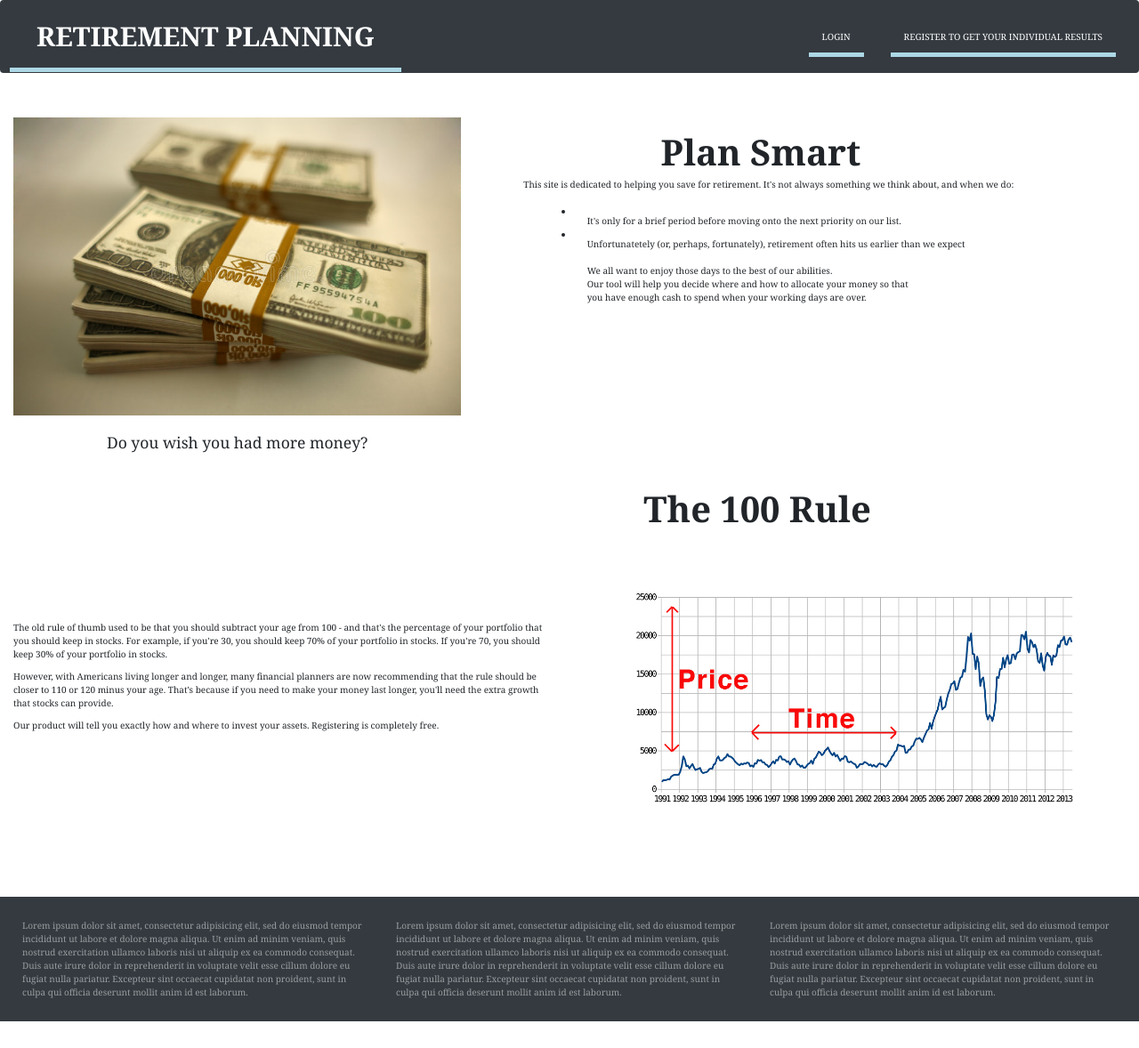
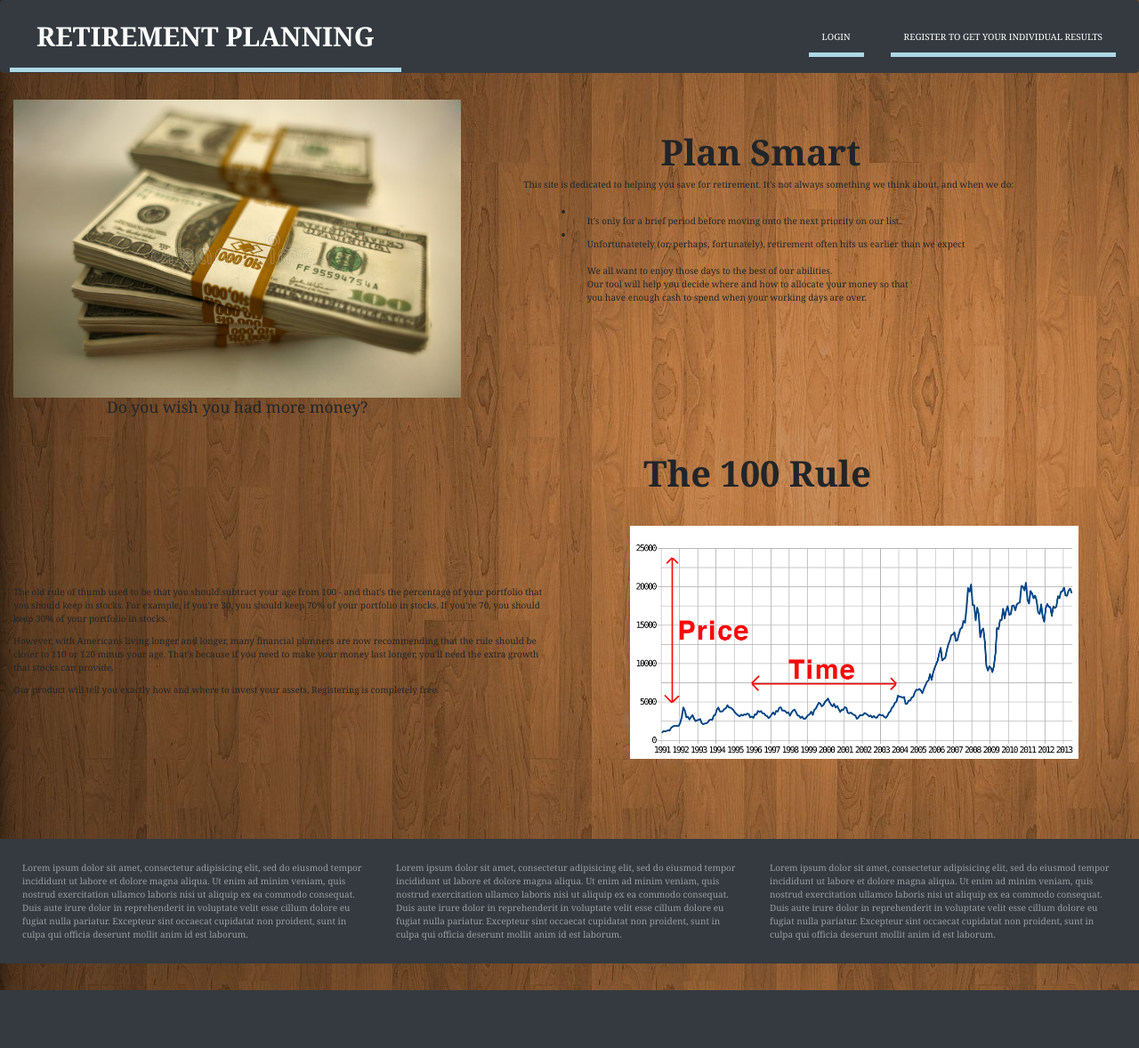
Before and after one commit to MattDevOps/Allocate-Your-Funds, a Flask app: page / in a window 1280 px wide; the page is wider, and only the part inside the window is pictured. Shown: that part at 89% size. After the commit the page ends 1113 px from the top of that part, so only its background shows below. Run offline with Flask 2, Linux system fonts and the light colour scheme; some libraries are stand-ins or nearby versions.

Commit message:
added wallpaper

```diff
--- a/app/static/css/main.css
+++ b/app/static/css/main.css
@@ -1,6 +1,8 @@
 body {
   overflow-x: hidden;
   font-family: Georgia;
+  background-image: url("/static/img/wallpaper2you_104128.jpg");
+}
 }
 
 .center {
```
Also changed, not shown: app/static/img/Basic-Chart.jpg (renamed from img/Basic-Chart.jpg), app/static/img/bundles-cash-6317739.jpg (renamed from img/bundles-cash-6317739.jpg), app/static/img/wallpaper2you_104128.jpg (renamed from img/wallpaper2you_104128.jpg).
